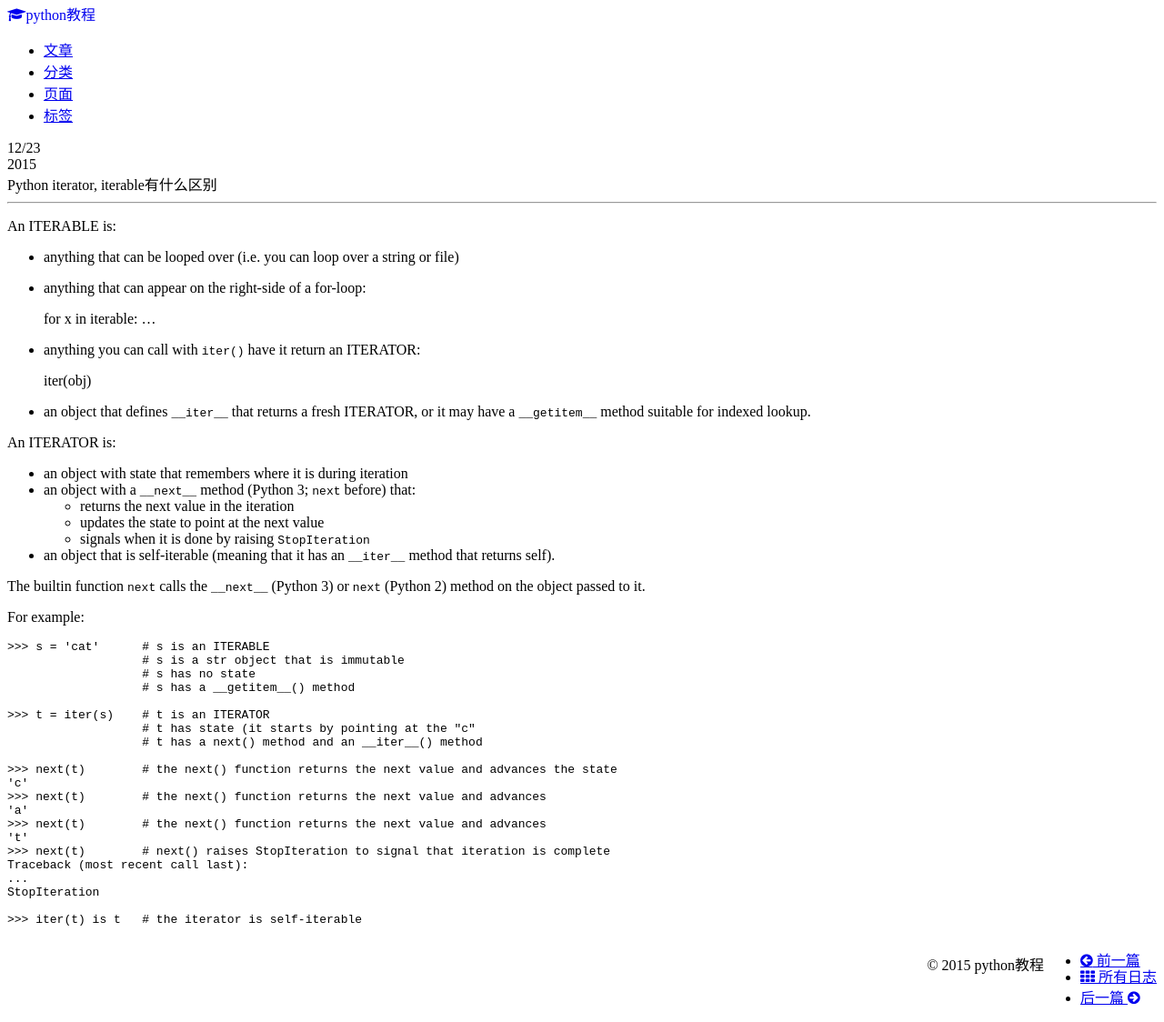
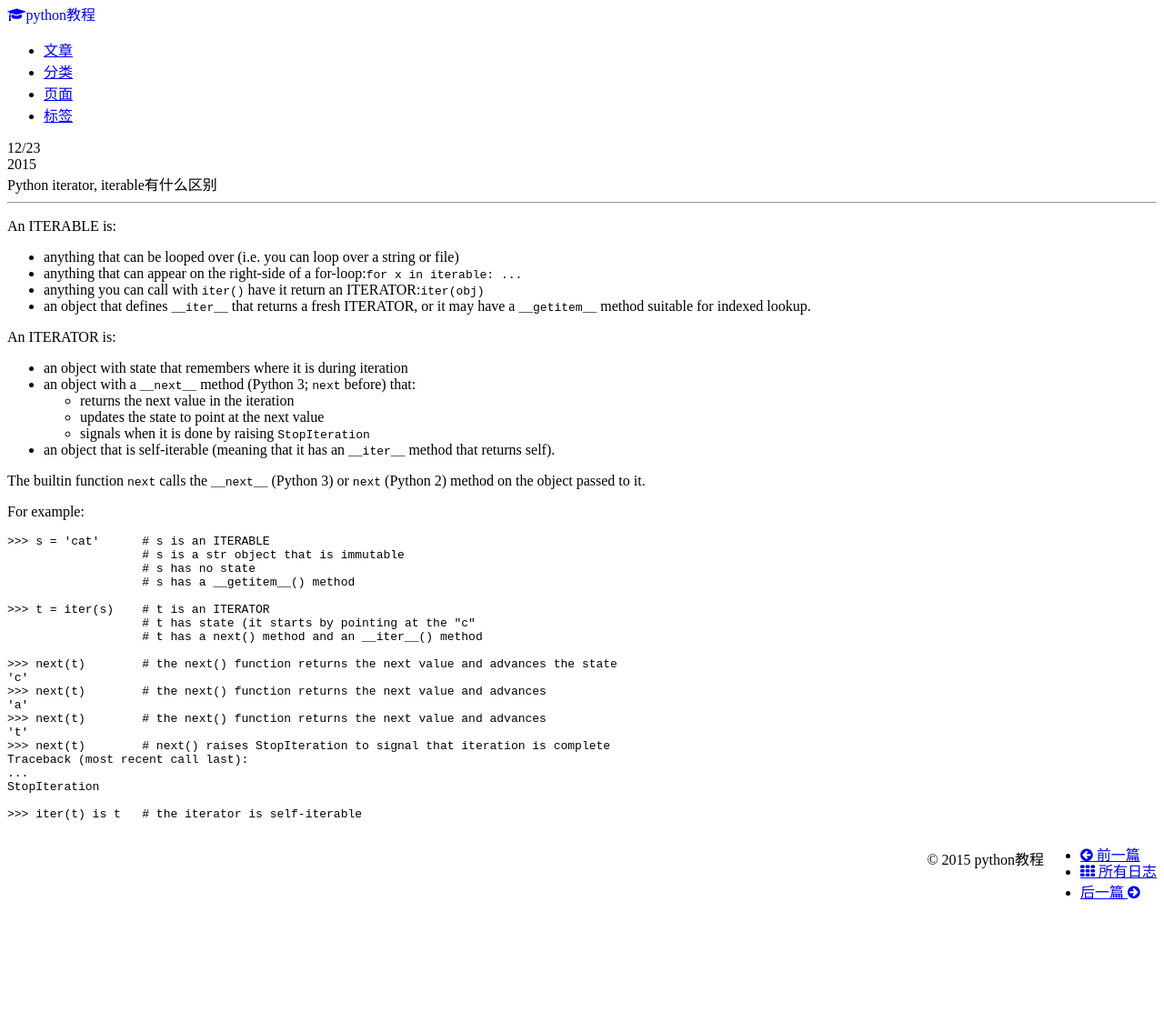
Before and after one commit to pythonjiaocheng/pythonjiaocheng.github.io, a Jekyll site: the page built from _posts/python/2015-12-23-python-iterator,-iterable有什么区别.md, in a window 1280 px wide. Shown: the whole page at 91% size. Built offline with Jekyll 4.4.1, drawn with Linux system fonts in a browser that asks for light colours; nearby versions of some CDN libraries; after the commit the page ends 1008 px from its top, so only the background shows below that.

Commit message:
必须要填写才填写的

```diff
--- a/_posts/python/2015-12-23-python-iterator,-iterable有什么区别.md
+++ b/_posts/python/2015-12-23-python-iterator,-iterable有什么区别.md
@@ -10,14 +10,8 @@ tags: [python]
 An ITERABLE is:
 
 - anything that can be looped over (i.e. you can loop over a string or file)
-- anything that can appear on the right-side of a for-loop:
-
-	for x in iterable: ...
-
-- anything you can call with `iter()` have it return an ITERATOR:
-
-	iter(obj)
-
+- anything that can appear on the right-side of a for-loop:`for x in iterable: ...`
+- anything you can call with `iter()` have it return an ITERATOR:`iter(obj)`
 - an object that defines `__iter__` that returns a fresh ITERATOR, or it may have a `__getitem__` method suitable for indexed lookup.
 
 
```
Also changed, not shown: 1 other file.
